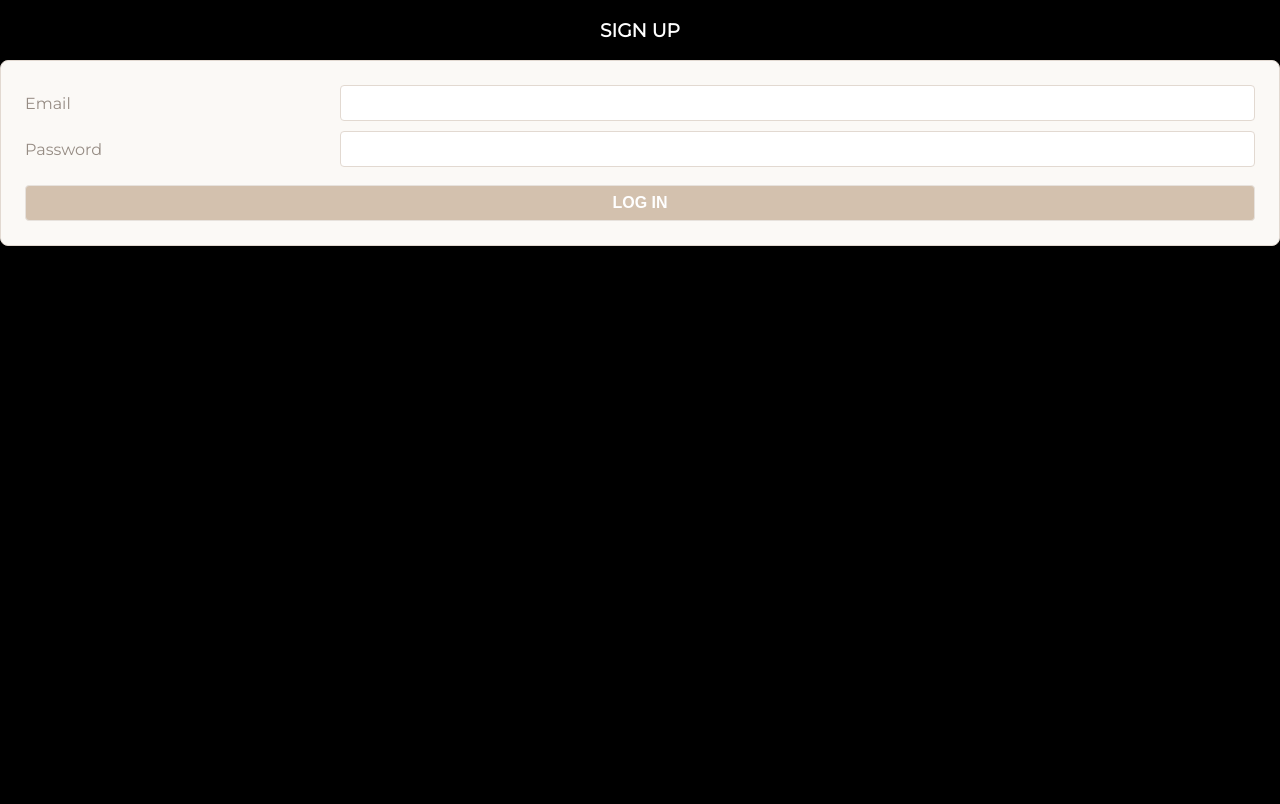
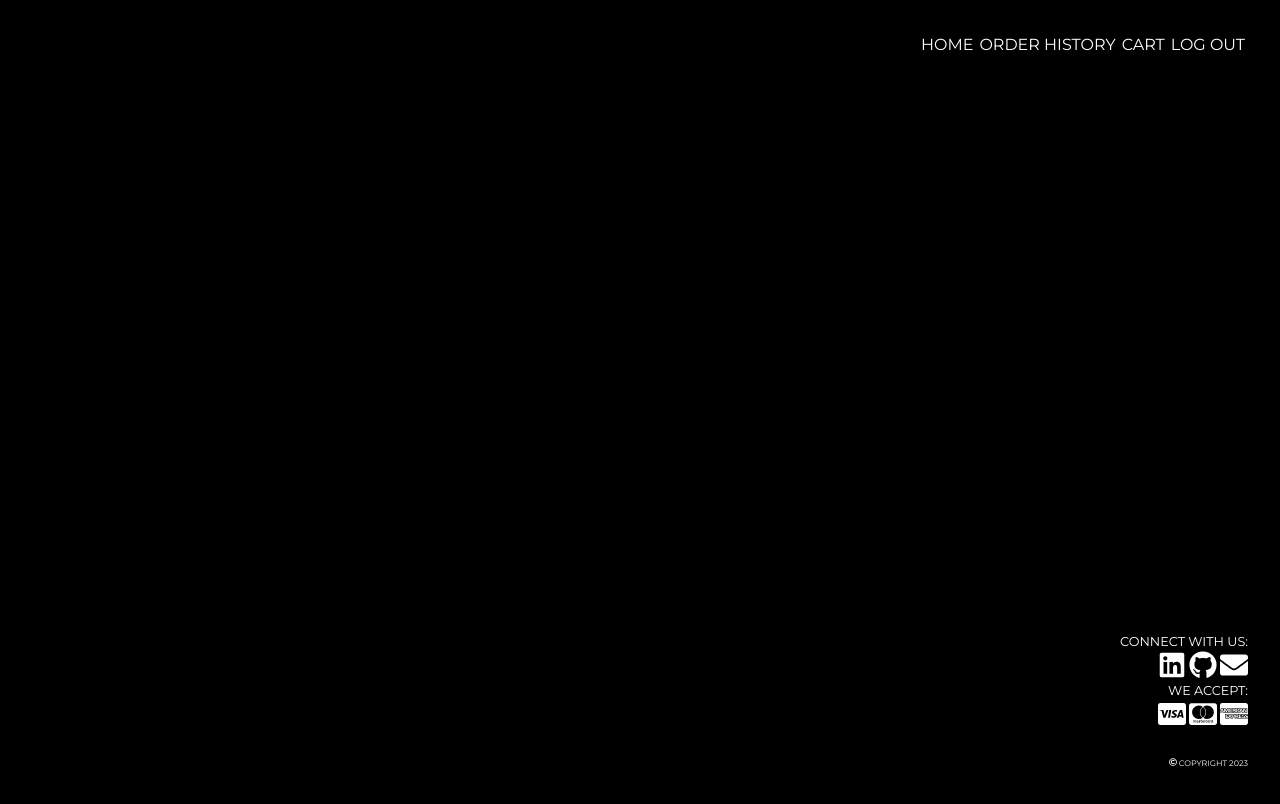
Before and after one commit to allaboutaisha/earthquake-emergency, a React (Create React App) app: page /orders in a window 1280 px wide. Shown: the top 804 px of the page. Built offline with nearby package versions, Linux system fonts and the light colour scheme.

Commit message:
Removes AuthPage

```diff
--- a/src/components/NavBar/NavBar.jsx
+++ b/src/components/NavBar/NavBar.jsx
@@ -12,7 +12,7 @@ export default function NavBar({ user, setUser, cart }) {
 const cartLabel = cart && cart.totalQty > 0 ? `CART [${cart.totalQty}]` : 'CART';
   return (
     <nav>
-        <div id='welcome'>WELCOME <span style={{ fontStyle: 'italic' }}>{user.name}</span></div>
+        {/* <div id='welcome'>WELCOME <span style={{ fontStyle: 'italic' }}>{user.name}</span></div> */}
         <div className='links'>
             <Link to="/home">HOME</Link>
             <Link to="/orders">ORDER HISTORY</Link>
--- a/src/pages/App/App.jsx
+++ b/src/pages/App/App.jsx
@@ -27,21 +27,16 @@ export default function App() {
 
   return (
     <main className="App">
-      { user ?
         <div className="Container">
-          <NavBar user={user} setUser={setUser} cart={cart} />
+          <NavBar cart={cart} />
           <Routes>
-            <Route path="/home" element={<HomePage user={user} setUser={setUser} setCart={setCart} /> } />
+            <Route path="/home" element={<HomePage setCart={setCart} /> } />
             <Route path="/orders" element={<OrderHistoryPage /> } />
             <Route path="/orders/cart" element={<OrderDetail order={cart} handleChangeQty={handleChangeQty} handleCheckout={handleCheckout} /> } />
-
             <Route path="/*" element={<Navigate to="/home" />} />
           </Routes>
           <Footer />
         </div>
-        :
-        <AuthPage setUser= {setUser} />
-      }
     </main>
   );
 }
--- a/src/pages/AuthPage/AuthPage.jsx
+++ b/src/pages/AuthPage/AuthPage.jsx
@@ -1,7 +1,6 @@
 import { useState } from 'react';
 import LoginForm from '../../components/LoginForm/LoginForm';
 import SignUpForm from '../../components/SignUpForm/SignUpForm';
-// import Logo from '../../components/Logo/Logo';
 
 export default function AuthPage({ setUser }) {
   const [showLogin, setShowLogin] = useState(true);
@@ -9,7 +8,6 @@ export default function AuthPage({ setUser }) {
   return (
     <main className="AuthPage">
       <div>
-        {/* <Logo /> */}
         <h3 onClick={() => setShowLogin(!showLogin)}>{showLogin ? 'SIGN UP' : 'LOG IN'}</h3>
       </div>
       {showLogin ? <LoginForm setUser={setUser} /> : <SignUpForm setUser={setUser} />}
--- a/src/pages/HomePage/HomePage.jsx
+++ b/src/pages/HomePage/HomePage.jsx
@@ -5,10 +5,9 @@ import './HomePage.css';
 import { Link } from 'react-router-dom';
 import { Slide } from 'react-slideshow-image';
 import 'react-slideshow-image/dist/styles.css';
-// import Logo from '../../components/Logo/Logo';
 import PackageList from '../../components/PackageList/PackageList';
 import CategoryList from '../../components/CategoryList/CategoryList';
-import UserLogOut from '../../components/UserLogOut/UserLogOut';
+// import UserLogOut from '../../components/UserLogOut/UserLogOut';
 
 export default function HomePage({ user, setUser, setCart }) {
     const [thePackages, setThePackages] = useState([]);
@@ -25,13 +24,13 @@ export default function HomePage({ user, setUser, setCart }) {
             setActiveCat(categoriesRef.current[1]);
             setThePackages(packages);
         }
-        getPackages();
+        // getPackages();
 
         async function getCart() {
             const cart = await ordersAPI.getCart()
             setCart(cart)
           }
-        getCart()
+        // getCart()
 
     }, []);
 
@@ -153,7 +152,7 @@ export default function HomePage({ user, setUser, setCart }) {
             thePackages={thePackages.filter(packageItem => packageItem.category.name === activeCat)}
             handleAddToOrder={handleAddToOrder}
           />
-          <UserLogOut user={user} setUser={setUser} />
+          {/* <UserLogOut user={user} setUser={setUser} /> */}
         </main>
       );
     }
--- a/src/pages/OrderHistoryPage/OrderHistoryPage.jsx
+++ b/src/pages/OrderHistoryPage/OrderHistoryPage.jsx
@@ -10,7 +10,7 @@ export default function OrderHistoryPage() {
     return (
         <>
             <h1>OrderHistoryPage</h1>
-            <button id='OrderHistoryButton' onClick={handleCheckToken}>Check When My Login Expires</button>
+            {/* <button id='OrderHistoryButton' onClick={handleCheckToken}>Check When My Login Expires</button> */}
         </>
     )
 }
```
